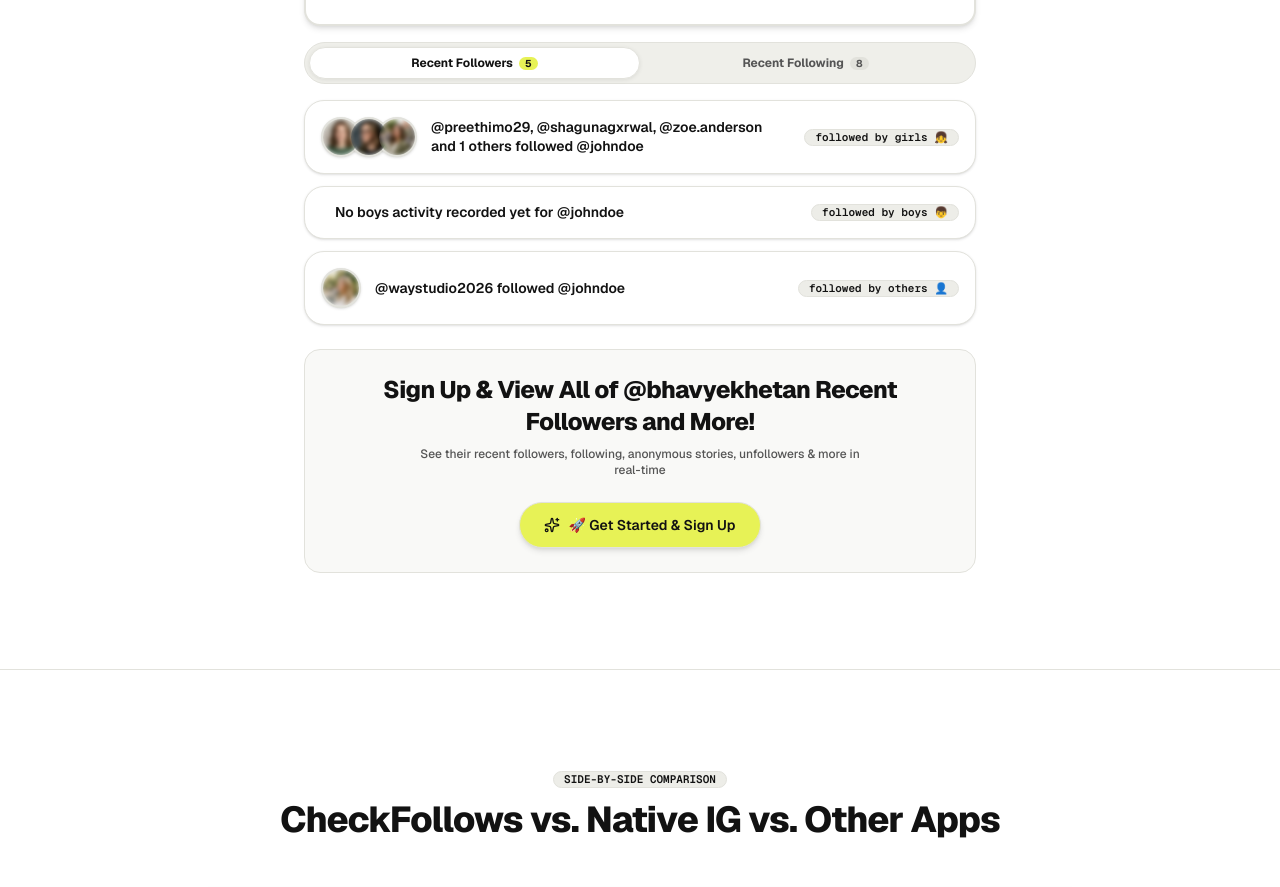
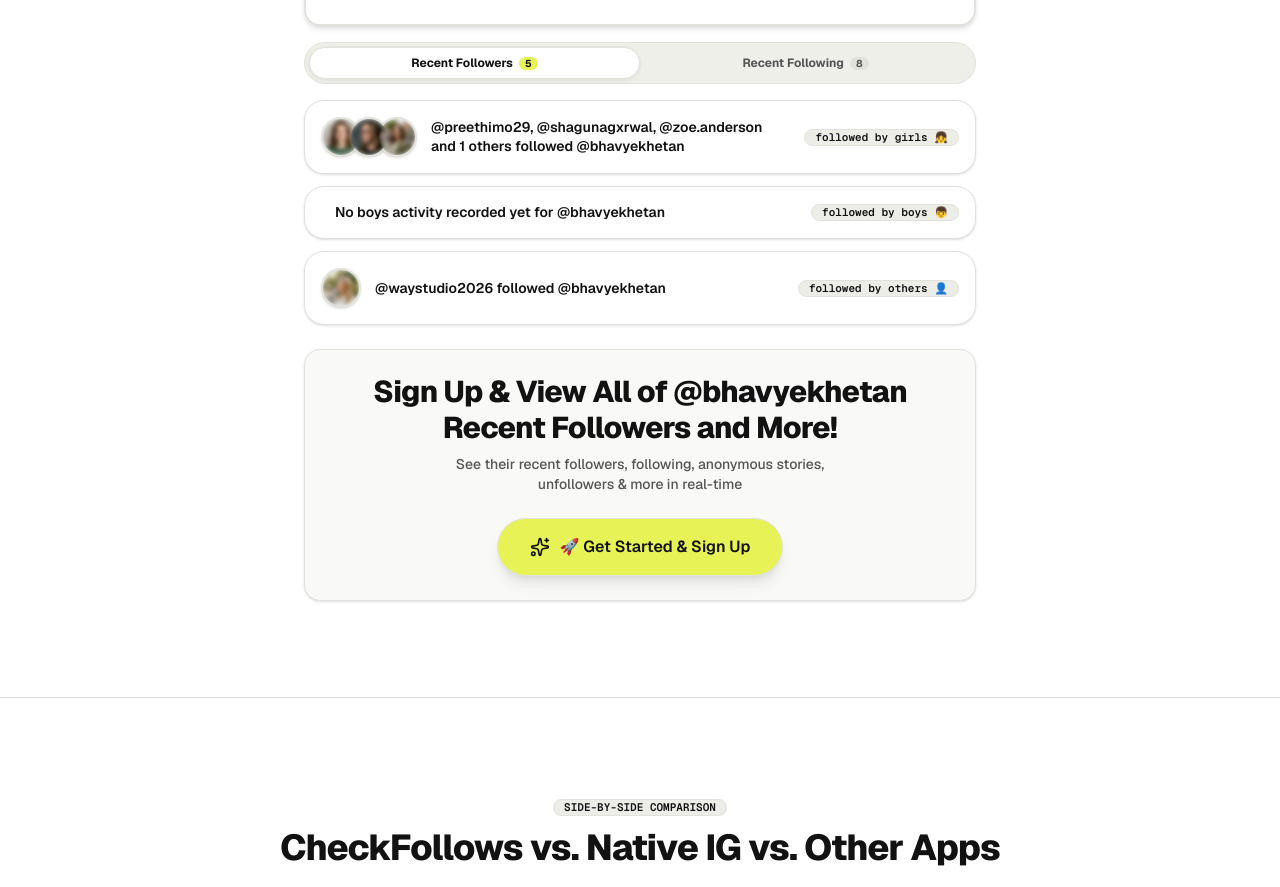
Before and after one commit to BhavyeKhetan/checkfollows, a Next.js app: page / in a window 1280 px wide. Shown: the part 1799-2686 px from the top of the page. Built offline with nearby package versions, Linux system fonts and the light colour scheme.

Commit message:
Wire up direct Stripe checkout session launch for Get Started & Sign Up and Reveal Full Profile buttons

```diff
--- a/src/app/page.tsx
+++ b/src/app/page.tsx
@@ -8,8 +8,6 @@
   Search,
   Lock,
   Eye,
-  EyeOff,
-  Bell,
   Shield,
   ArrowRight,
   ArrowDown,
@@ -92,7 +90,6 @@
 // ─── Component Helpers ─────────────────────────────────────────────
 
 function CategoryCard({
-  title,
   summaryText,
   badgeLabel,
   sampleAvatars,
@@ -142,19 +139,6 @@
   );
 }
 
-function BlurredFollowCard() {
-  return (
-    <div className="flex items-center gap-3.5 p-3.5 rounded-xl relative overflow-hidden">
-      <div className="w-10 h-10 rounded-full bg-[#EDEDE8] blur-[6px] border border-[#E2E2DC]" />
-      <div className="flex-1 space-y-2">
-        <div className="h-3.5 w-28 bg-[#EDEDE8] rounded blur-[4px]" />
-        <div className="h-2.5 w-20 bg-[#EDEDE8] rounded blur-[4px]" />
-      </div>
-      <div className="absolute inset-0 bg-gradient-to-r from-transparent via-[#FFFFFF]/70 to-transparent" />
-    </div>
-  );
-}
-
 // ─── FAQ Data ──────────────────────────────────────────────────────
 
 const FAQS = [
@@ -187,7 +171,6 @@
 // ─── Main Page ─────────────────────────────────────────────────────
 
 export default function Home() {
-  const router = useRouter();
   const [searchInput, setSearchInput] = useState("");
   const [searchState, setSearchState] = useState<SearchState>({
     status: "idle",
@@ -204,6 +187,7 @@
 
   // Loading progress steps
   const [loadingStep, setLoadingStep] = useState(0);
+  const [isCheckoutLoading, setIsCheckoutLoading] = useState(false);
 
   // Focus & highlight state when CTA buttons are clicked
   const [isHighlighted, setIsHighlighted] = useState(false);
@@ -218,6 +202,33 @@
     inputRef.current?.focus();
     inputRef.current?.scrollIntoView({ behavior: "smooth", block: "center" });
     setTimeout(() => setIsHighlighted(false), 2500);
+  };
+
+  const router = useRouter();
+
+  const handleStartSignup = async (targetUsername?: string) => {
+    if (isCheckoutLoading) return;
+    setIsCheckoutLoading(true);
+    try {
+      const res = await fetch("/api/stripe/checkout", {
+        method: "POST",
+        headers: { "Content-Type": "application/json" },
+        body: JSON.stringify({
+          cadence: "weekly",
+          username: targetUsername || searchInput.replace(/^@/, "").trim() || "bhavyekhetan",
+        }),
+      });
+      const data = await res.json();
+      if (data.url) {
+        window.location.assign(data.url);
+      } else {
+        router.push("/pricing");
+      }
+    } catch {
+      router.push("/pricing");
+    } finally {
+      setIsCheckoutLoading(false);
+    }
   };
 
   const handleSearch = async () => {
@@ -398,7 +409,8 @@
                 variant="dark"
                 size="sm"
                 className="shrink-0"
-                onClick={() => router.push("/api/stripe/checkout")}
+                isLoading={isCheckoutLoading}
+                onClick={() => handleStartSignup(targetUser)}
               >
                 Reveal Full Profile
               </Button>
@@ -441,8 +453,8 @@
           />
         </div>
 
-        {/* High-Converting Bottom Paywall Callout */}
-        <Card variant="subtle" className="p-8 text-center bg-[#F9F9F7] border-[#E2E2DC] mt-6">
+        {/* High-Converting Bottom Paywall Callout (Matches RecentFollow) */}
+        <Card variant="subtle" className="p-8 text-center bg-[#F9F9F7] border-[#E2E2DC] mt-6 shadow-sm">
           <h3 className="text-2xl sm:text-3xl font-extrabold text-[#121212] tracking-tight mb-2">
             Sign Up &amp; View All of @{targetUser} Recent Followers and More!
           </h3>
@@ -452,8 +464,9 @@
           <Button
             variant="primary"
             size="lg"
+            isLoading={isCheckoutLoading}
             leftIcon={<Sparkles className="w-5 h-5 text-[#121212]" />}
-            onClick={() => router.push("/api/stripe/checkout")}
+            onClick={() => handleStartSignup(targetUser)}
             className="font-extrabold text-base px-8 py-4 shadow-lg"
           >
             🚀 Get Started &amp; Sign Up
@@ -535,7 +548,7 @@
   };
 
   const demoList = demoTab === "followers" ? DEMO_FOLLOWERS : DEMO_FOLLOWING;
-  const demoClassified = classifyFollowEntries(demoList, "johndoe");
+  const demoClassified = classifyFollowEntries(demoList, "bhavyekhetan");
 
   return (
     <div className="flex flex-col min-h-screen bg-[#FFFFFF] text-[#121212]">
@@ -958,7 +971,8 @@
                     variant="dark"
                     size="sm"
                     className="shrink-0"
-                    onClick={triggerFocusAndHighlight}
+                    isLoading={isCheckoutLoading}
+                    onClick={() => handleStartSignup("bhavyekhetan")}
                   >
                     Reveal Full Profile
                   </Button>
@@ -1000,20 +1014,21 @@
                 />
               </div>
 
-              {/* Demo Paywall CTA */}
-              <Card variant="subtle" className="p-8 text-center bg-[#F9F9F7] border-[#E2E2DC] mt-6">
-                <h3 className="text-2xl font-extrabold text-[#121212] tracking-tight mb-2">
+              {/* Demo Paywall CTA (RecentFollow Style) */}
+              <Card variant="subtle" className="p-8 text-center bg-[#F9F9F7] border-[#E2E2DC] mt-6 shadow-sm">
+                <h3 className="text-2xl sm:text-3xl font-extrabold text-[#121212] tracking-tight mb-2">
                   Sign Up &amp; View All of @bhavyekhetan Recent Followers and More!
                 </h3>
-                <p className="text-xs text-[#555555] font-medium max-w-md mx-auto mb-6">
+                <p className="text-sm text-[#555555] font-medium max-w-md mx-auto mb-6">
                   See their recent followers, following, anonymous stories, unfollowers &amp; more in real-time
                 </p>
                 <Button
                   variant="primary"
-                  size="md"
-                  leftIcon={<Sparkles className="w-4 h-4 text-[#121212]" />}
-                  onClick={triggerFocusAndHighlight}
-                  className="font-extrabold text-sm px-6 py-3 shadow-md"
+                  size="lg"
+                  isLoading={isCheckoutLoading}
+                  leftIcon={<Sparkles className="w-5 h-5 text-[#121212]" />}
+                  onClick={() => handleStartSignup("bhavyekhetan")}
+                  className="font-extrabold text-base px-8 py-4 shadow-lg"
                 >
                   🚀 Get Started &amp; Sign Up
                 </Button>
```
